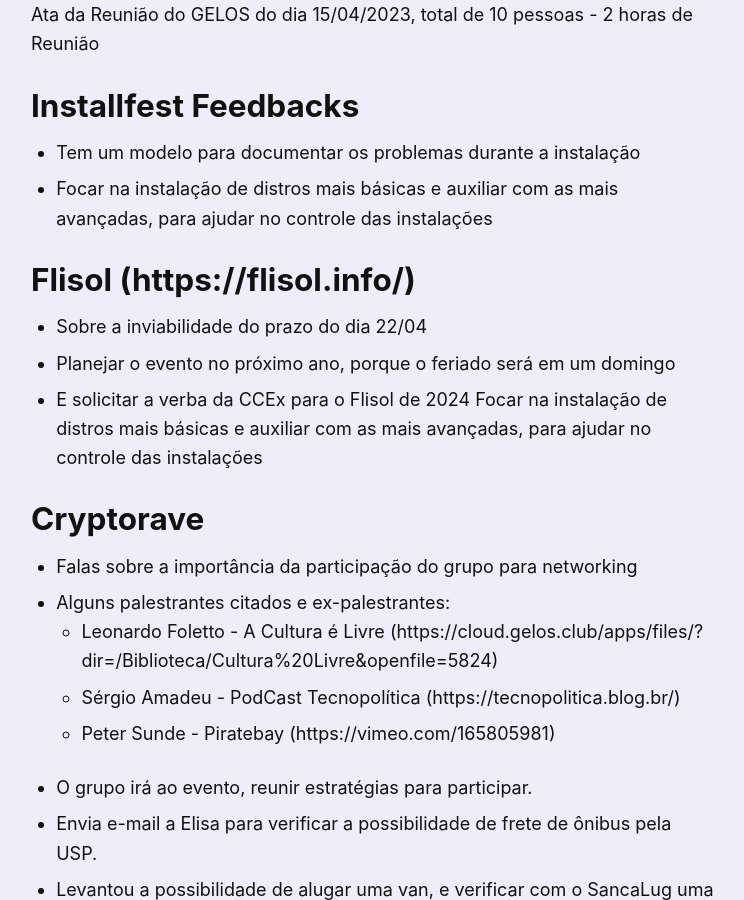
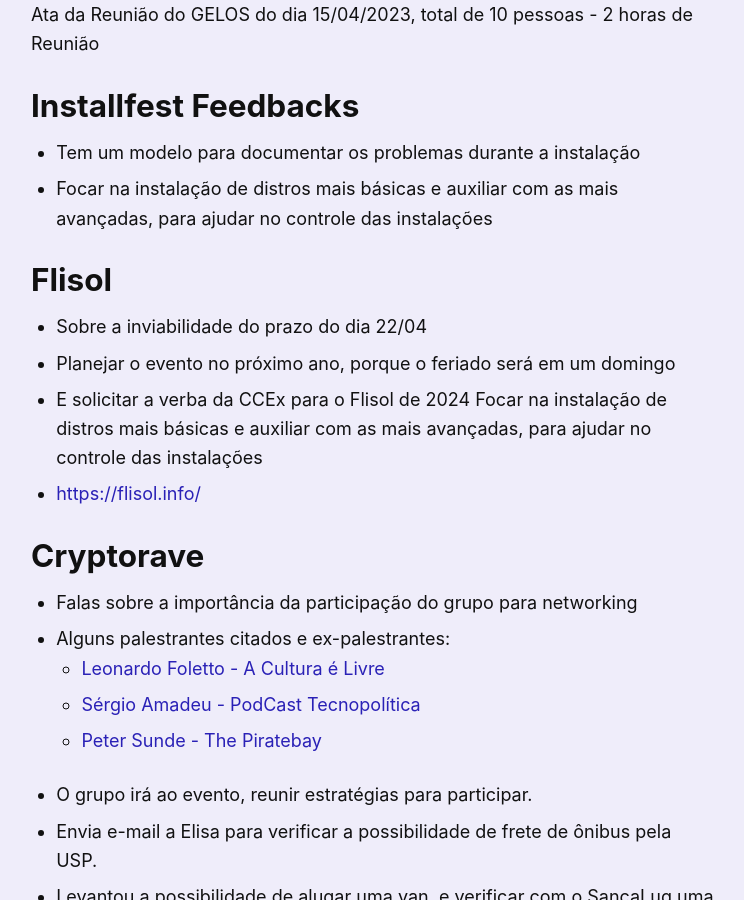
Before and after one commit to gelos-icmc/site, a Jekyll site: the page built from src/_reports/2023-04-15-ata.md, in a window 1280 px wide and 900 px high, scrolled down 385 px. Shown: the whole window, without its empty margins (267-1011 px from the left). Built offline with Jekyll 4.4.1, drawn with Linux system fonts in a browser that asks for light colours; some of the changed text lies outside the part shown.

Commit message:
algumas modificações de estilo

```diff
--- a/src/_reports/2023-04-15-ata.md
+++ b/src/_reports/2023-04-15-ata.md
@@ -21,19 +21,20 @@ Ata da Reunião do GELOS do dia 15/04/2023, total de 10 pessoas - 2 horas de Reu
 - Tem um modelo para documentar os problemas durante a instalação
 - Focar na instalação de distros mais básicas e auxiliar com as mais avançadas, para ajudar no controle das instalações
 
-## Flisol (https://flisol.info/)
+## Flisol
 
 - Sobre a inviabilidade do prazo do dia 22/04
 - Planejar o evento no próximo ano, porque o feriado será em um domingo
 - E solicitar a verba da CCEx para o Flisol de 2024 Focar na instalação de distros mais básicas e auxiliar com as mais avançadas, para ajudar no controle das instalações
+- [https://flisol.info/](https://flisol.info/)
 
 ## Cryptorave
 
 - Falas sobre a importância da participação do grupo para networking
 - Alguns palestrantes citados e ex-palestrantes:
-    - Leonardo Foletto - A Cultura é Livre (https://cloud.gelos.club/apps/files/?dir=/Biblioteca/Cultura%20Livre&openfile=5824)
-    - Sérgio Amadeu  - PodCast Tecnopolítica (https://tecnopolitica.blog.br/)
-    - Peter Sunde - Piratebay (https://vimeo.com/165805981)
+    - [Leonardo Foletto - A Cultura é Livre](https://cloud.gelos.club/apps/files/?dir=/Biblioteca/Cultura%20Livre&openfile=5824)
+    - [Sérgio Amadeu  - PodCast Tecnopolítica](https://tecnopolitica.blog.br/)
+    - [Peter Sunde - The Piratebay](https://vimeo.com/165805981)
 - O grupo irá ao evento, reunir estratégias para participar.
 - Envia e-mail a Elisa para verificar a possibilidade de frete de ônibus pela USP.
 - Levantou a possibilidade de alugar uma van, e verificar com o SancaLug uma parceria
@@ -63,11 +64,12 @@ Ata da Reunião do GELOS do dia 15/04/2023, total de 10 pessoas - 2 horas de Reu
 - Discutir sobre qual licença usar, atualmente usa-se a do MIT Licença
 - Convidar o Tomieiro para falar sobre dado a pesquisa que fez em sua IC
 
-## Hacktoberfest  (https://hacktoberfest.com/)
+## Hacktoberfest
 
 - Criar uma TAG para o evento
 - Ter um projeto do Gelos participando do Evento
 - Discussões sobre outros meios de participação  no evento
+- [https://hacktoberfest.com/](https://hacktoberfest.com/)
 
 ## Tópicos do Telegram
 
```
